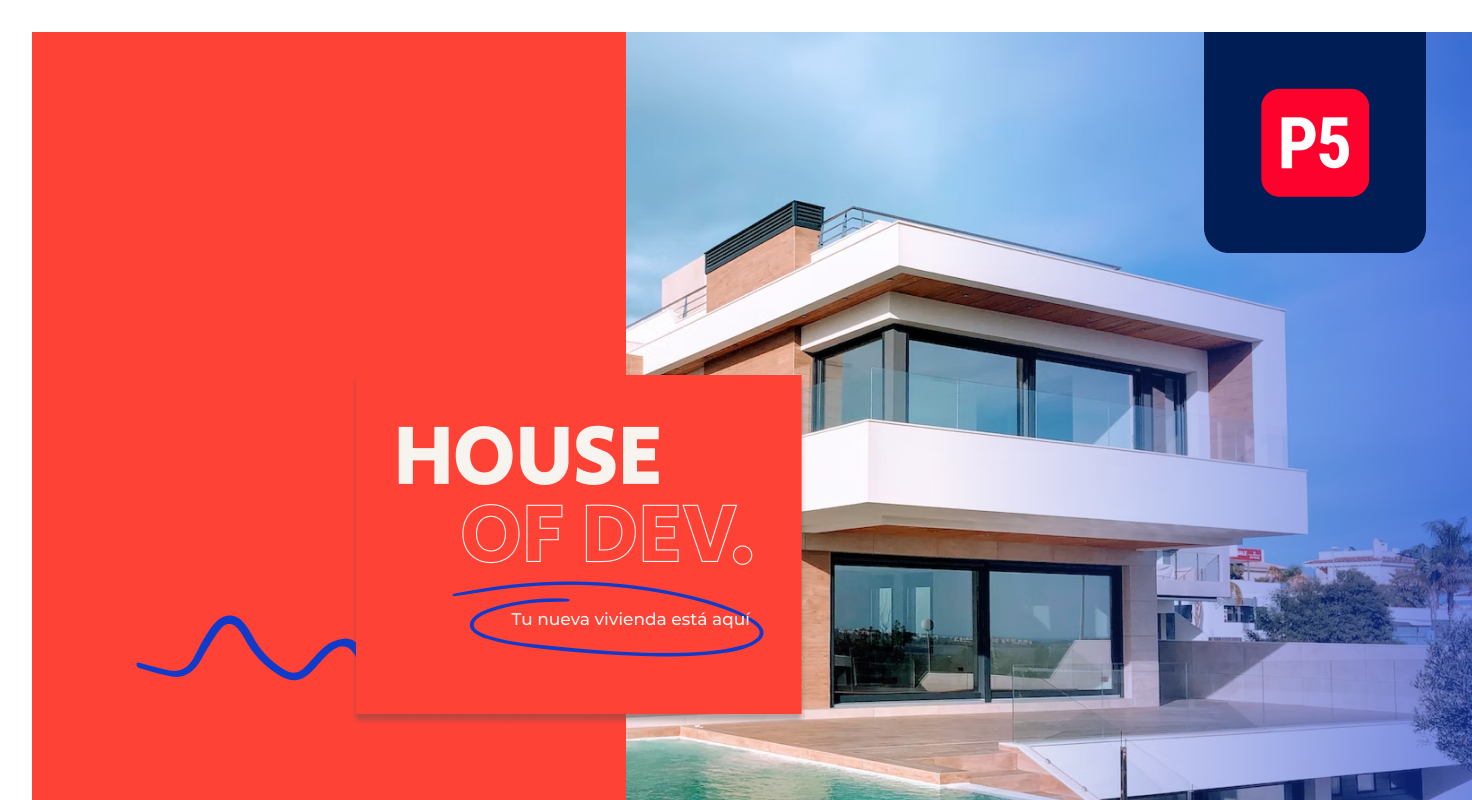
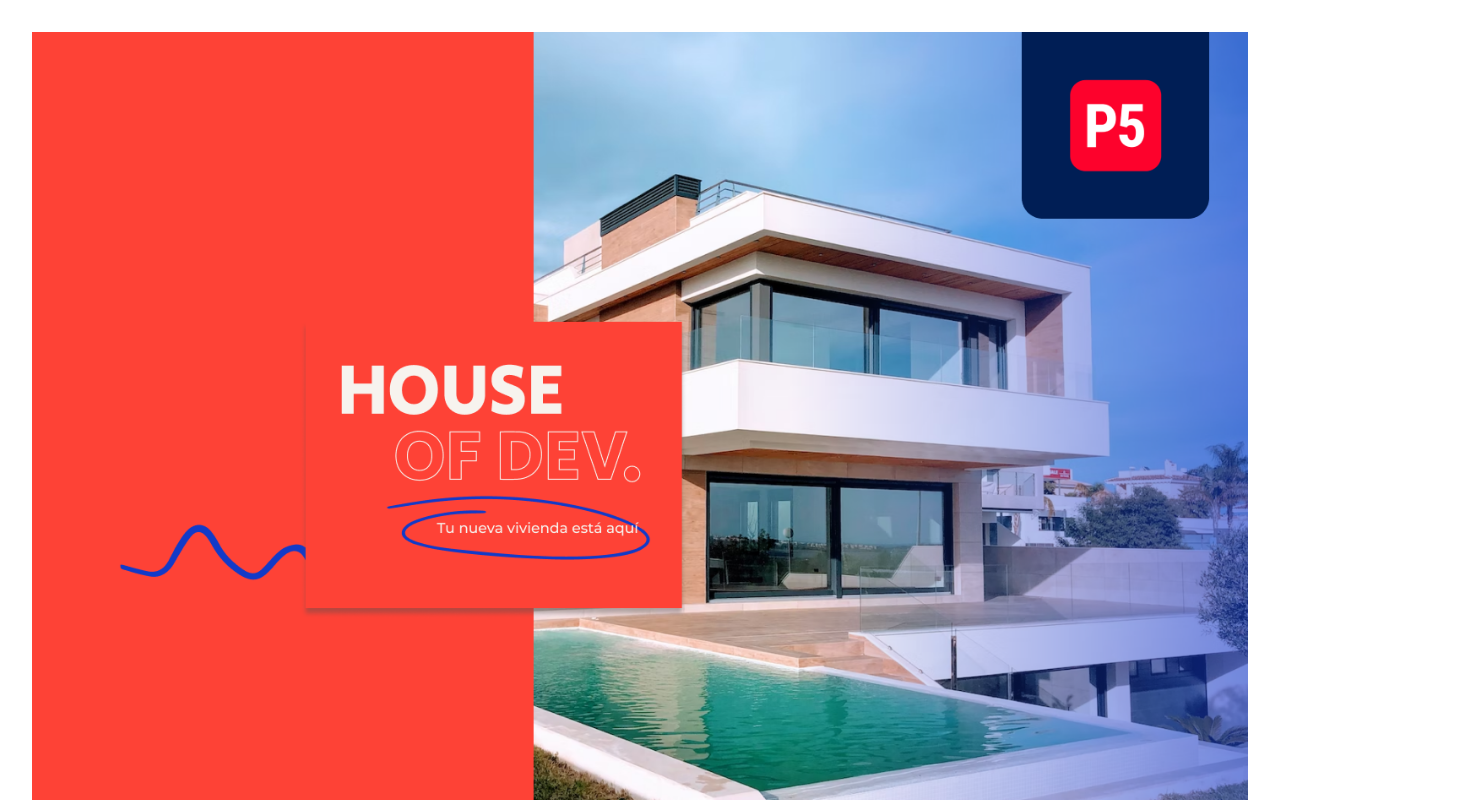
Before and after one commit to hernanortiz18/houseOfDev-src, a React (Vite) app in the folder Front/: page / in a window 1280 px wide. Shown: the top 800 px of the page, 1472 px wide, since content can reach past the window. Built offline with nearby package versions, Linux system fonts and the light colour scheme.

Commit message:
update home

```diff
--- a/Front/src/components/Home.jsx
+++ b/Front/src/components/Home.jsx
@@ -3,6 +3,7 @@ import React, { useEffect } from "react";
 import imagen from "../assets/img/Thumbnail.png";
 import imagenDos from "../assets/img/Group179.png";
 import { Link } from "react-router-dom";
+import "bootstrap/dist/css/bootstrap.min.css";
 
 function Home() {
   useEffect(() => {
@@ -15,10 +16,10 @@ function Home() {
   }, []);
 
   return (
-    <div className="container text center">
-      <div className="row">
-        <div className="col">
-          <Link to="/login">
+    <div className="container-fluid h-100 text-center p-0">
+      <div className="row h-100 m-0">
+        <div className="col d-flex align-items-center justify-content-center p-0">
+          <Link to="/login" style={{ width: "100%", height: "100%" }}>
             <img src={imagen} alt="imagen" className="w-100 h-100" />
           </Link>
         </div>
```
